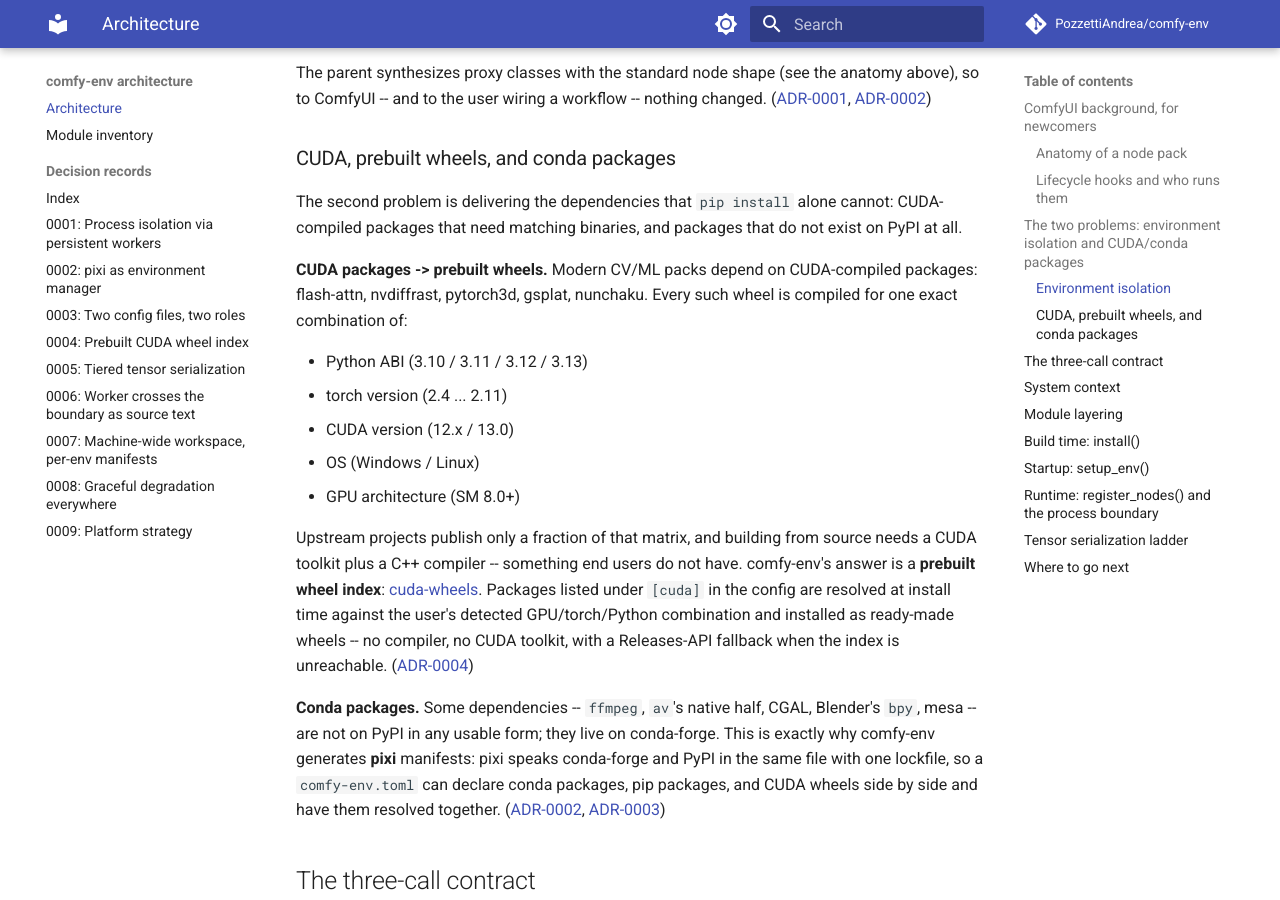
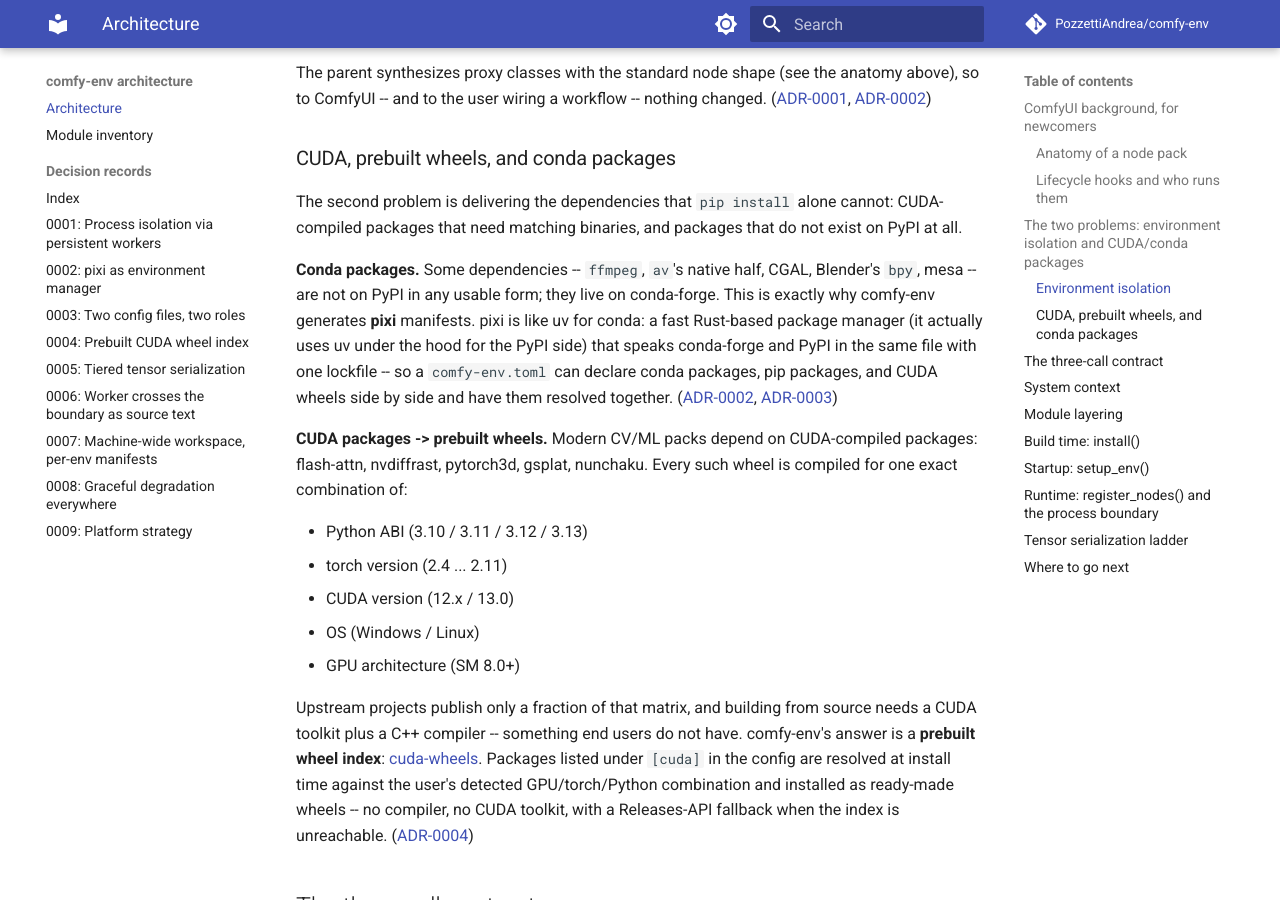
Before and after one commit to Comfy-Forge/comfy-forge-docs, an MkDocs documentation site: the page built from docs/index.md, in a window 1280 px wide and 900 px high, scrolled down 3127 px. Built offline with MkDocs 1.6.1 and Material for MkDocs 9.7.7, drawn with Linux system fonts in a browser that asks for light colours; comment, search, counter and statistics services are not loaded; part of the change alters nothing that is shown.

Commit message:
Conda packages first with pixi-is-uv-for-conda analogy, CUDA wheels after
Co-Authored-By: Claude Fable 5 <noreply@anthropic.com>

```diff
--- a/docs/index.md
+++ b/docs/index.md
@@ -154,6 +154,17 @@ The second problem is delivering the dependencies that `pip install` alone
 cannot: CUDA-compiled packages that need matching binaries, and packages that
 do not exist on PyPI at all.
 
+**Conda packages.** Some dependencies -- `ffmpeg`, `av`'s native half, CGAL,
+Blender's `bpy`, mesa -- are not on PyPI in any usable form; they live on
+conda-forge. This is exactly why comfy-env generates **pixi** manifests.
+pixi is like uv for conda: a fast Rust-based package manager (it actually
+uses uv under the hood for the PyPI side) that speaks conda-forge and PyPI
+in the same file with one lockfile -- so a `comfy-env.toml` can declare
+conda packages, pip packages, and CUDA wheels side by side and have them
+resolved together.
+([ADR-0002](adr/0002-pixi-as-environment-manager.md),
+[ADR-0003](adr/0003-two-config-files-with-two-roles.md))
+
 **CUDA packages -> prebuilt wheels.** Modern CV/ML packs depend on
 CUDA-compiled packages: flash-attn, nvdiffrast, pytorch3d, gsplat, nunchaku.
 Every such wheel is compiled for one exact combination of:
@@ -173,15 +184,6 @@ detected GPU/torch/Python combination and installed as ready-made wheels --
 no compiler, no CUDA toolkit, with a Releases-API fallback when the index is
 unreachable.
 ([ADR-0004](adr/0004-prebuilt-cuda-wheel-index.md))
-
-**Conda packages.** Some dependencies -- `ffmpeg`, `av`'s native half, CGAL,
-Blender's `bpy`, mesa -- are not on PyPI in any usable form; they live on
-conda-forge. This is exactly why comfy-env generates **pixi** manifests:
-pixi speaks conda-forge and PyPI in the same file with one lockfile, so a
-`comfy-env.toml` can declare conda packages, pip packages, and CUDA wheels
-side by side and have them resolved together.
-([ADR-0002](adr/0002-pixi-as-environment-manager.md),
-[ADR-0003](adr/0003-two-config-files-with-two-roles.md))
 
 ## The three-call contract
 
```
